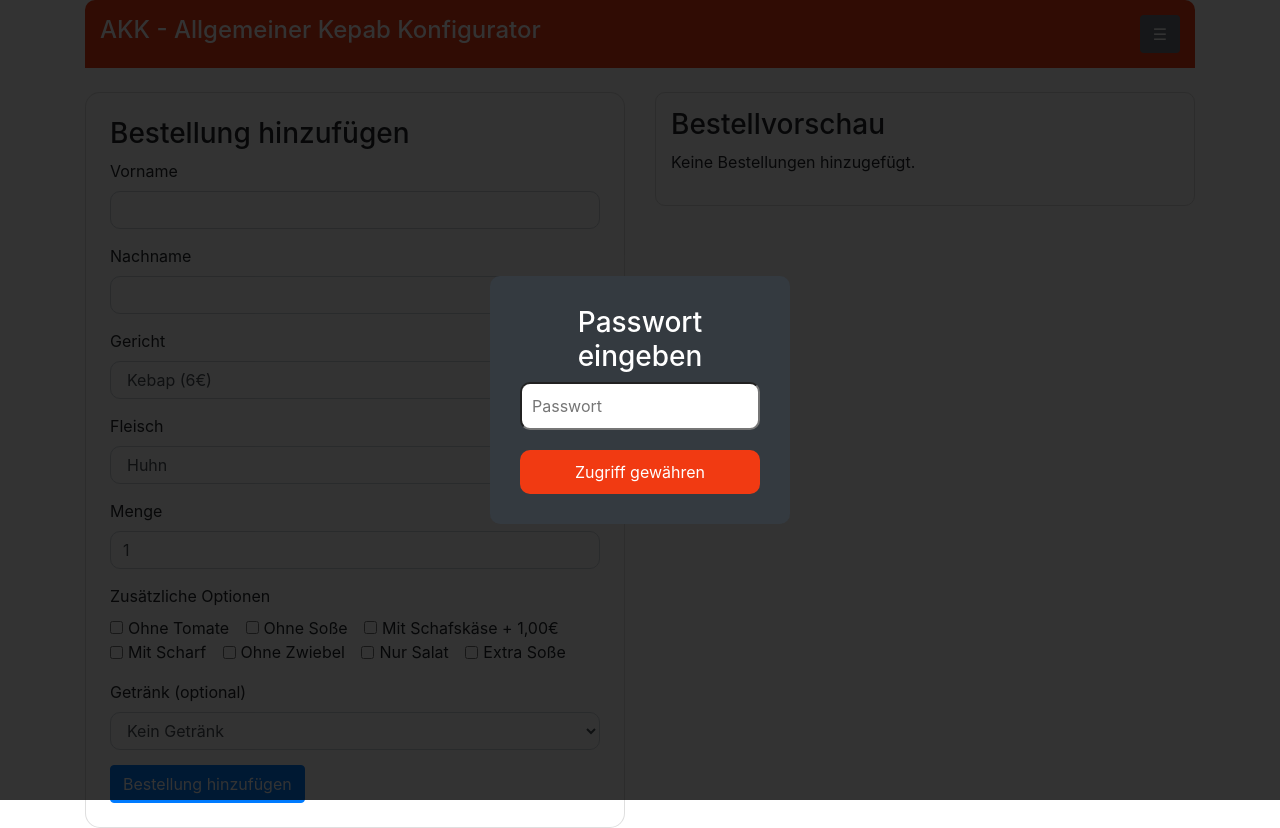
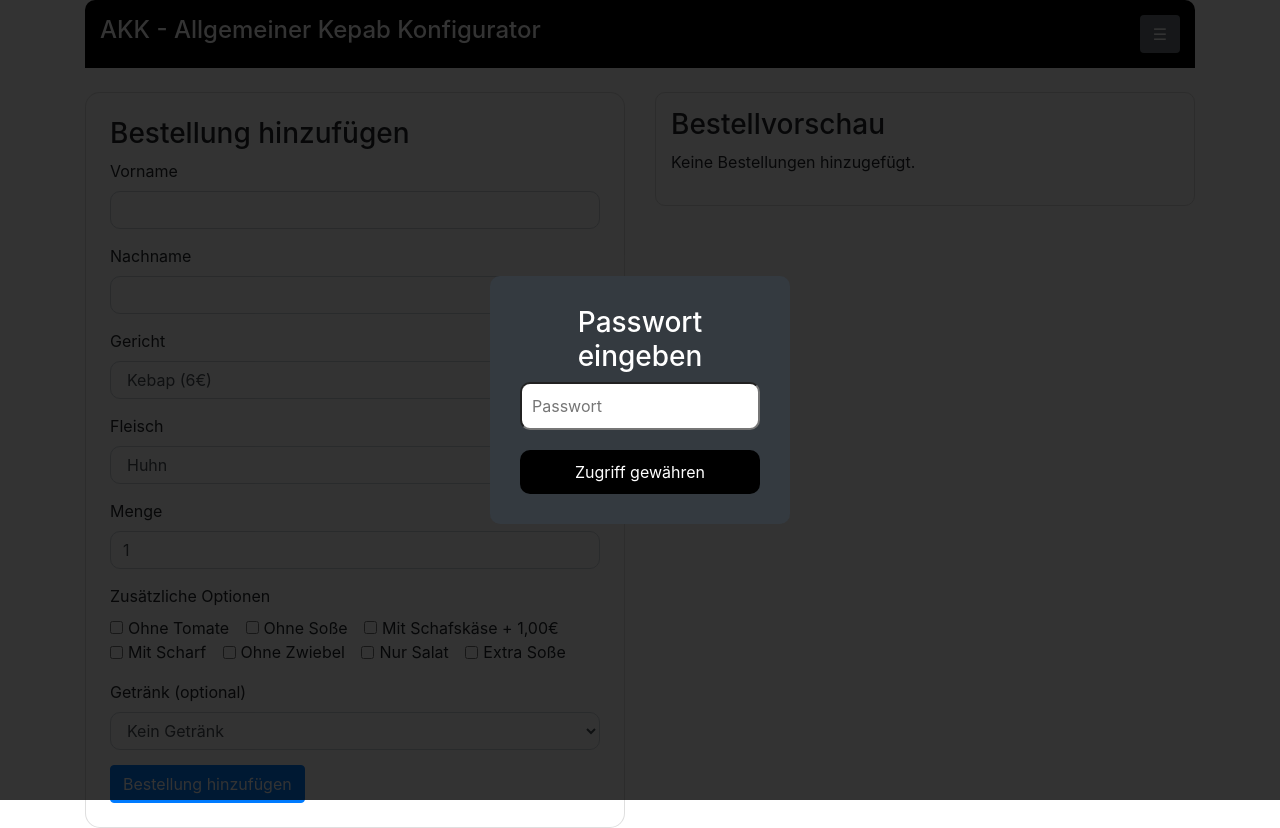
Before and after one commit to ALNovo21/haaslan, a website: page index2.html in a window 1280 px wide. Drawn offline with nearby package versions, Linux system fonts and the light colour scheme.

Commit message:
Update index2.html

```diff
--- a/index2.html
+++ b/index2.html
@@ -75,7 +75,7 @@
       justify-content: space-between;
       align-items: center;
       padding: 15px;
-      background-color: #f13a12;
+      background-color: #000000;
       color: white;
       border-radius: 10px 10px 0 0;
     }
@@ -145,7 +145,7 @@
     }
 
     #password-form button {
-      background-color: #f13a12;
+      background-color: #000000;
       color: white;
       border: none;
       padding: 10px;
```
